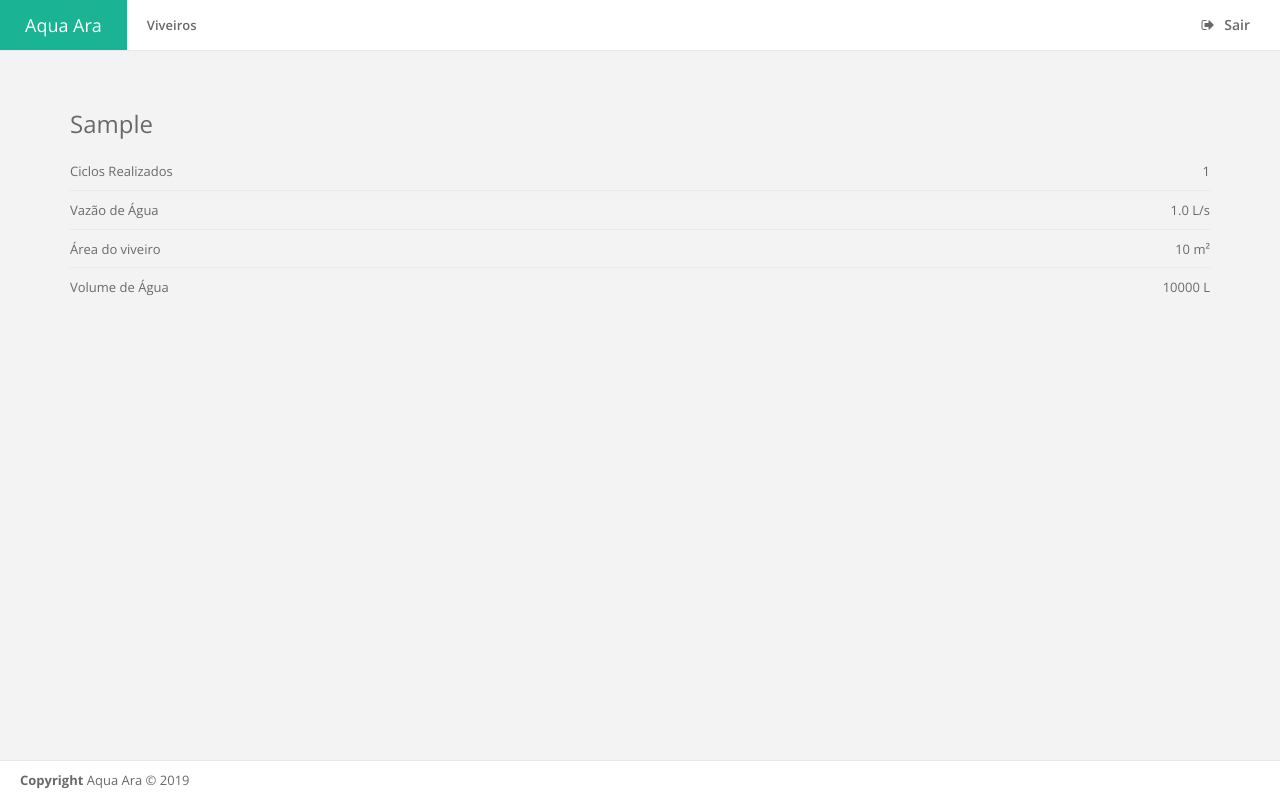
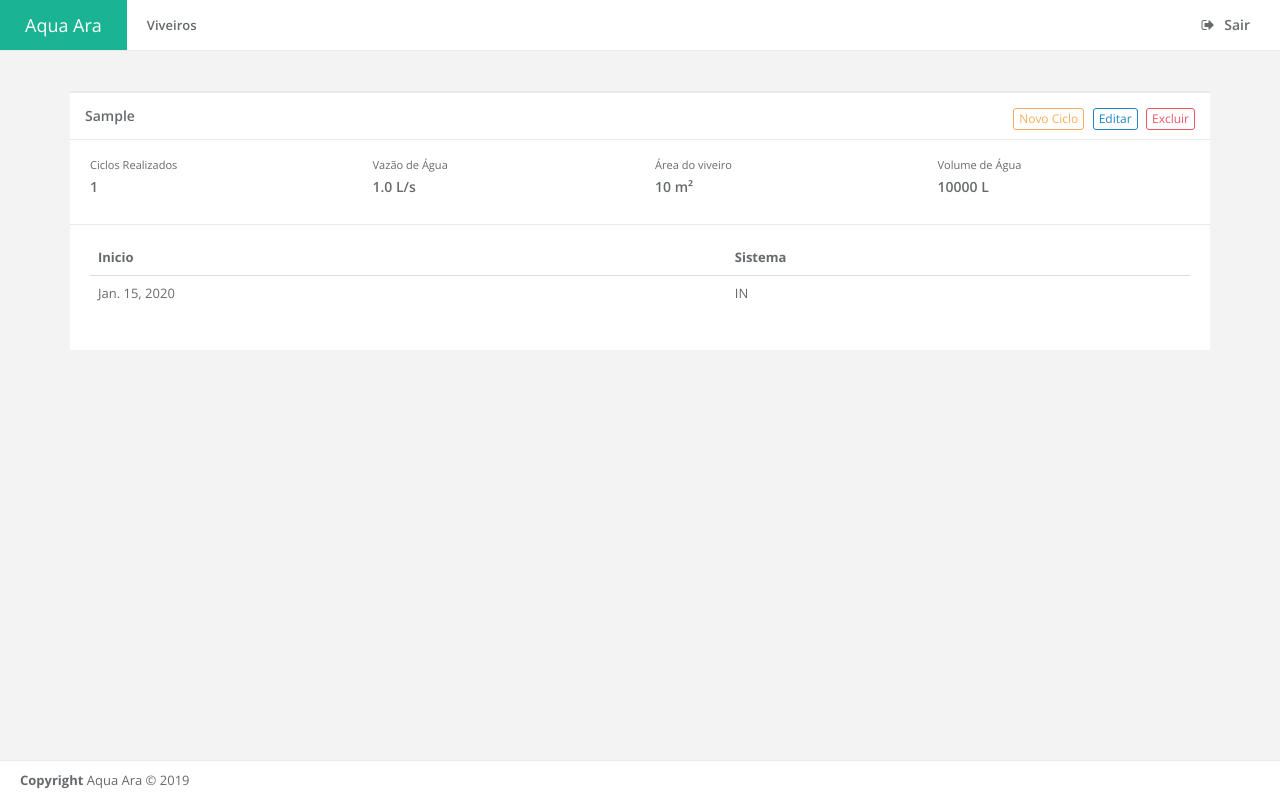
Before and after one commit to SamuelSilvaAraujo/aquaara, a Django app: page /1/viveiro/1/ in a window 1280 px wide. Run offline with Django 3.2, Linux system fonts and the light colour scheme; a user stored in the database is signed in; tables that the repository leaves empty hold one stand-in row (values such as "Sample post"); some libraries are stand-ins or nearby versions.

Commit message:
mudanças no template do pond detail

```diff
--- a/core/admin.py
+++ b/core/admin.py
@@ -1,8 +1,9 @@
 from django.contrib import admin
 
-from .models import Property, Address, Pond, Cycle
+from .models import Property, Address, Pond, Cycle, Population
 
 admin.site.register(Property)
 admin.site.register(Address)
 admin.site.register(Pond)
 admin.site.register(Cycle)
+admin.site.register(Population)
--- a/core/models.py
+++ b/core/models.py
@@ -75,6 +75,9 @@ class Pond(models.Model):
 
     def cycle(self):
         return self.cycle_set.filter(finalized=False).first()
+
+    def allCycle(self):
+        return self.cycle_set.filter(finalized=True)
 
 class Population(models.Model):
     date = models.DateField("Data", default=datetime.now)
--- a/core/templates/pond_detail.html
+++ b/core/templates/pond_detail.html
@@ -8,105 +8,131 @@
 
         <div class="row">
             <div class="col-lg-12">
-                <h2>{{ pond.identification }}</h2>
-                <ul class="list-group clear-list m-t">
-                    <li class="list-group-item fist-item">
-                                <span class="pull-right">
-                                    {{ pond.number_cycles }}
-                                </span>
-                        Ciclos Realizados
-                    </li>
-                    <li class="list-group-item">
-                                <span class="pull-right">
-                                    {{ pond.water_flow }} L/s
-                                </span>
-                        Vazão de Água
-                    </li>
-                    <li class="list-group-item">
-                                <span class="pull-right">
-                                    {{ pond.area }} m²
-                                </span>
-                        Área do viveiro
-                    </li>
-                    <li class="list-group-item">
-                                <span class="pull-right">
-                                    {{ pond.volume }} L
-                                </span>
-                        Volume de Água
-                    </li>
-                </ul>
+                <div class="ibox">
+                    <div class="ibox-title">
+                        <h5>{{ pond.identification }}</h5>
+
+                        <div class="ibox-tools">
+                            {% if not pond.cycle %}
+                                <a href="{% url 'cycle_init' pk_property pond.id %}" class="btn btn-warning btn-outline btn-xs">Novo Ciclo</a>
+                            {% else %}
+                                {% if not pond.cycle.population %}
+                                    <a href="{% url 'population' pk_property pond.id %}" class="btn btn-warning btn-outline btn-xs">Povoamento</a>
+                                {% endif %}
+                                <a href="{% url 'mortality' pk_property pond.id %}" class="btn btn-info btn-outline btn-xs">Mortalidade</a>
+
+                            {% endif %}
+                            <a href="{% url 'pond_update' pk_property pond.id %}" class="btn btn-outline btn-success btn-xs">Editar</a>
+                            <a href="{% url 'pond_delete' pk_property pond.id %}" class="btn btn-outline btn-danger btn-xs">Excluir</a>
+                        </div>
+
+                    </div>
+                    <div class="ibox-content">
+                        <div class="row">
+                            <div class="col-md-3">
+                                <small class="stats-label">Ciclos Realizados</small>
+                                <h4>{{ pond.number_cycles }}</h4>
+                            </div>
+
+                            <div class="col-md-3">
+                                <small class="stats-label">Vazão de Água</small>
+                                <h4>{{ pond.water_flow }} L/s</h4>
+                            </div>
+                            <div class="col-md-3">
+                                <small class="stats-label">Área do viveiro</small>
+                                <h4> {{ pond.area }} m²</h4>
+                            </div>
+                            <div class="col-md-3">
+                                <small class="stats-label"> Volume de Água</small>
+                                <h4> {{ pond.volume }} L</h4>
+                            </div>
+                        </div>
+                    </div>
+                    {% if not pond.cycle  %}
+
+                        {% if pond.allCycle.count > 0 %}
+
+                            <div class="ibox-content">
+                                <table class="footable table table-stripped toggle-arrow-tiny">
+                                    <thead>
+                                    <tr>
+                                        <th>Inicio</th>
+                                        <th>Sistema</th>
+                                    </tr>
+                                    </thead>
+                                    <tbody>
+
+                                    {% for cycle in pond.allCycle %}
+
+                                        <tr>
+                                            <td>{{ cycle.date }}</td>
+                                            <td>{{ cycle.system }}</td>
+                                        </tr>
+
+                                    {% endfor %}
+                                    </tbody>
+                                </table>
+                            </div>
+
+                        {% endif %}
+
+                    {% else %}
+
+                        <div class="ibox-content">
+
+                            <div class="row">
+                                <div class="col-md-3">
+                                    <small class="stats-label">Densidade</small>
+                                    <h4>{{ pond.cycle.density }} peixe/m²</h4>
+                                </div>
+                                <div class="col-md-3">
+                                    <small class="stats-label">Quantidade de Peixes</small>
+                                    <h4>{{ pond.cycle.amount_fish }}</h4>
+                                </div>
+                                <div class="col-md-3">
+                                    <small class="stats-label">Sistema</small>
+                                    <h4>{{ pond.cycle.get_system_display }}</h4>
+                                    {% if pond.cycle.system == 'IN' %}
+                                        <h5>{{ pond.cycle.get_type_intensive_display }}</h5>
+                                    {% endif %}
+                                </div>
+                                <div class="col-md-3">
+                                    <small class="stats-label">Peso Médio na despesca</small>
+                                    <h4> {{ pond.cycle.middleweight_despesca }} kg</h4>
+                                </div>
                             </div>
                         </div>
 
-        {% if pond.cycle %}
+                        {% if pond.cycle.population %}
+
+                            <div class="ibox-content">
+
                                 <div class="row">
-                <div class="col-lg-3">
-                    <div class="ibox float-e-margins">
-                        <div class="ibox-title">
-                            <h5>Densidade de Peixes</h5>
+                                    <div class="col-md-3">
+                                        <small class="stats-label">Data Biometria</small>
+                                        <h4>{{ pond.cycle.date_biometria }}</h4>
                                     </div>
-                        <div class="ibox-content">
-                            <h1 class="no-margins">{{ pond.cycle.density }} peixe/m²</h1>
+                                    <div class="col-md-3">
+                                        <small class="stats-label">Biomassa</small>
+                                        <h4>{{ pond.cycle.biomassa }}</h4>
+                                    </div>
+                                    <div class="col-md-3">
+                                        <small class="stats-label">Arraçoamento</small>
+                                        <h4>{{ pond.cycle.arracoamento }} g</h4>
+                                    </div>
+                                    <div class="col-md-3">
+                                        <small class="stats-label">Peso Médio na despesca</small>
+                                        <h4> {{ pond.cycle.middleweight_despesca }} kg</h4>
                                     </div>
                                 </div>
                             </div>
-                <div class="col-lg-3">
-                    <div class="ibox float-e-margins">
-                        <div class="ibox-title">
-                            <h5>Quantidade de Peixes</h5>
-                        </div>
-                        <div class="ibox-content">
-                            <h1 class="no-margins">{{ pond.cycle.amount_fish }} peixes</h1>
-                        </div>
-                    </div>
-                </div>
-                <div class="col-lg-3">
-                    <div class="ibox float-e-margins">
-                        <div class="ibox-title">
-                            <h5>Sistema</h5>
-                        </div>
-                        <div class="ibox-content">
-                            <h1 class="no-margins">{{ pond.cycle.get_system_display }}</h1>
-                            {% if pond.cycle.system == 'IN' %}
-                                <small>{{ pond.cycle.get_type_intensive_display }}</small>
+
+                        {% endif %}
+
                     {% endif %}
                 </div>
             </div>
         </div>
-                <div class="col-lg-3">
-                    <div class="ibox float-e-margins">
-                        <div class="ibox-title">
-                            <h5>Peso Medio na despesca</h5>
-                        </div>
-                        <div class="ibox-content">
-                            <h1 class="no-margins">{{ pond.cycle.middleweight_despesca }} kg</h1>
-                            <small>Estimado</small>
-                        </div>
-                    </div>
-                </div>
-            </div>
-        {% endif %}
-
-        {#    <div class="ibox-tools">#}
-        {#                            {% if not pond.cycle %}#}
-        {#                                <a href="{% url 'cycle_init' pk_property pond.id %}" class="btn btn-warning btn-outline btn-w-m">Iniciar Ciclo</a>#}
-        {#                            {% else %}#}
-        {##}
-        {#                                {% if not pond.cycle.population %}#}
-        {##}
-        {#                                    <a href="{% url 'population' pk_property pond.id %}" class="btn btn-success btn-outline btn-w-m">Realizar Povoamento</a>#}
-        {##}
-        {#                                {% endif %}#}
-        {##}
-        {#                                <a href="{% url 'mortality' pk_property pond.id %}" class="btn btn-info btn-outline btn-w-m">Mortalidade</a>#}
-        {##}
-        {#                            {% endif %}#}
-        {##}
-        {#                            <a href="{% url 'pond_update' pk_property pond.id %}" class="btn btn-info btn-outline btn-w-m">Editar</a>#}
-        {#                            <a href="{% url 'pond_delete' pk_property pond.id %}" class="btn btn-danger btn-outline btn-w-m">Exluir</a>#}
-        {#                        </div>#}
-
-
     </div>
 
 
--- a/core/urls.py
+++ b/core/urls.py
@@ -16,7 +16,7 @@ urlpatterns = [
                 path('', PondDetailView.as_view(), name="pond_detail"),
                 path('editar/', PondUpdateView.as_view(), name="pond_update"),
                 path('excluir/', PondDeleteView.as_view(), name="pond_delete"),
-                path('ciclo/cadastro/', CycleInitView.as_view(), name="cycle_init"),
+                path('ciclo/', CycleInitView.as_view(), name="cycle_init"),
                 path('povoamento/', PopulationCreateView.as_view(), name="population"),
                 path('mortalidade/', MortalityCreateView.as_view(), name="mortality"),
             ]))
```
Lines whose indentation alone changed are shown as unchanged.
